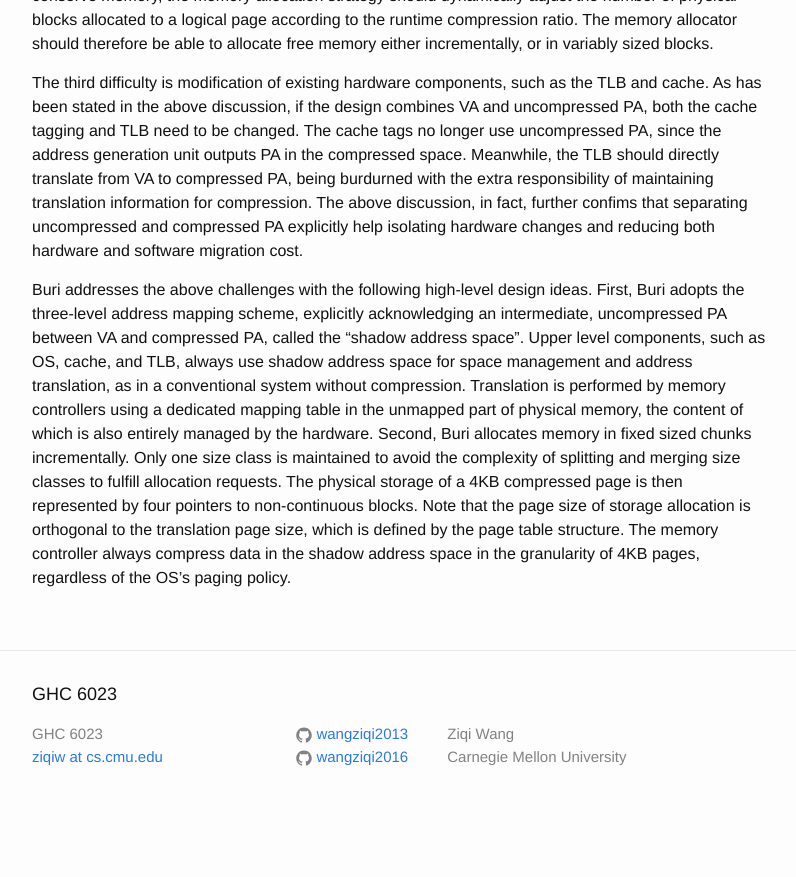
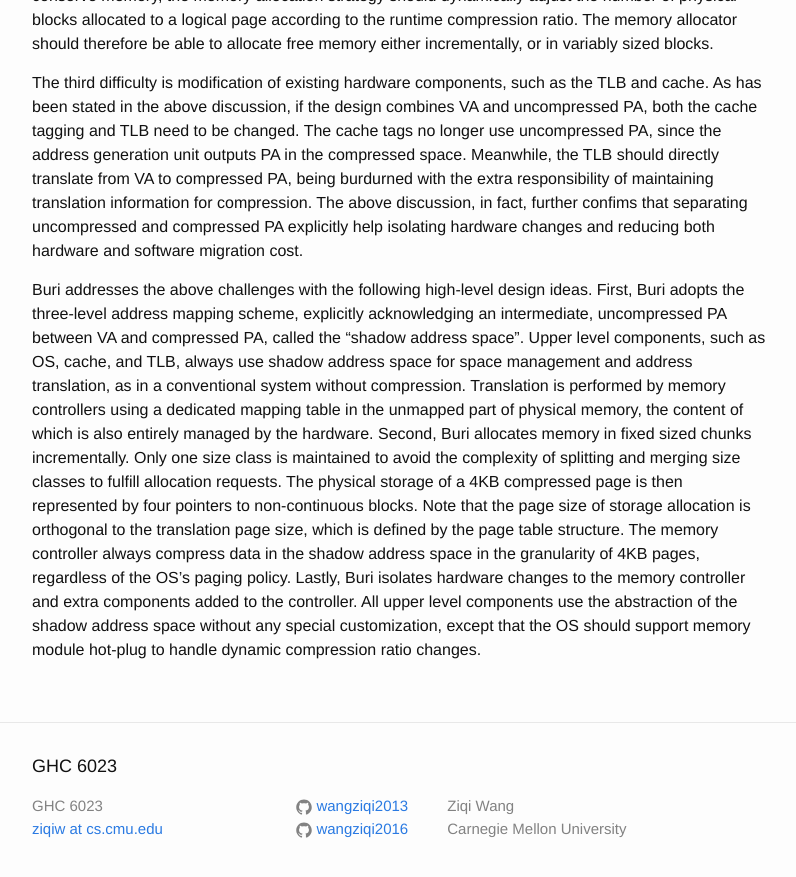
Before and after one commit to wangziqi2013/wangziqi2013.github.io, a Jekyll site: the page built from _posts/2020-07-16-buri.markdown, in a window 1280 px wide and 900 px high, scrolled down 994 px. Shown: the top 877 px of the window, without its empty margins (238-1034 px from the left). Built offline with Jekyll 4.4.1, drawn with Linux system fonts in a browser that asks for light colours; before the commit the page ends 1822 px from its top, so only the background shows below that.

Commit message:
Adding last idea

```diff
--- a/_posts/2020-07-16-buri.markdown
+++ b/_posts/2020-07-16-buri.markdown
@@ -54,3 +54,6 @@ of splitting and merging size classes to fulfill allocation requests. The physic
 then represented by four pointers to non-continuous blocks. Note that the page size of storage allocation is orthogonal
 to the translation page size, which is defined by the page table structure. The memory controller always compress data
 in the shadow address space in the granularity of 4KB pages, regardless of the OS's paging policy.
+Lastly, Buri isolates hardware changes to the memory controller and extra components added to the controller. All upper
+level components use the abstraction of the shadow address space without any special customization, except that the OS
+should support memory module hot-plug to handle dynamic compression ratio changes.
```
